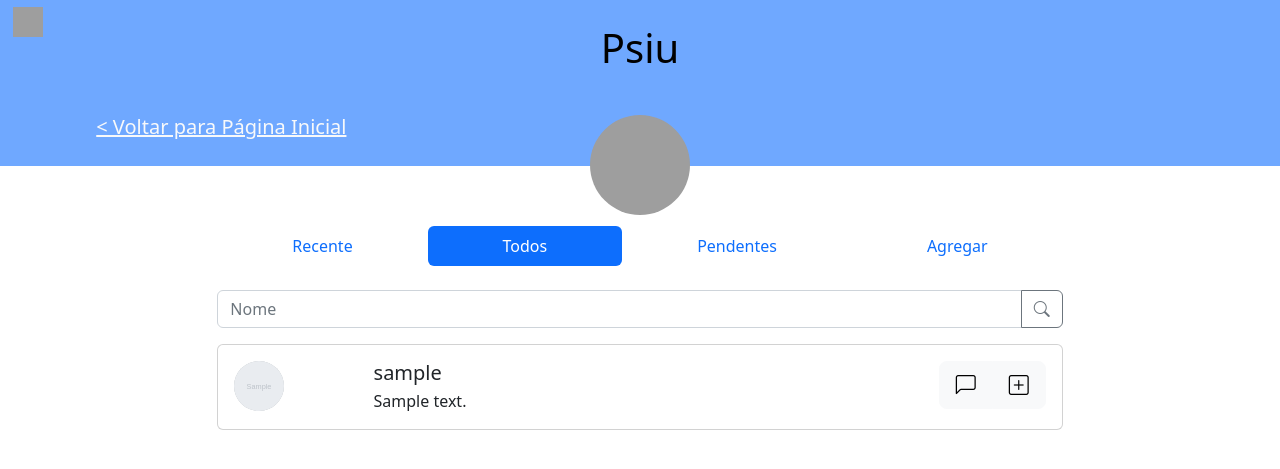
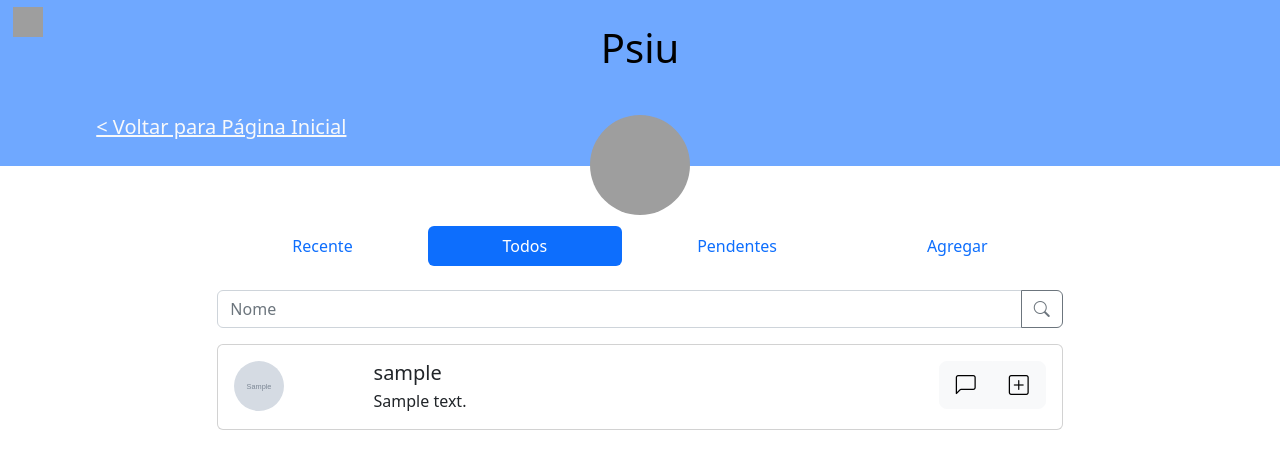
Before and after one commit to magrcruz/PSIU, a Django app: page /psiuAmigos/todos in a window 1280 px wide. Shown: the top 469 px of the page. Run offline with Django 3.2, Linux system fonts and the light colour scheme; a user stored in the database is signed in; tables that the repository leaves empty hold one stand-in row (values such as "Sample post"); grey boxes marked "Sample" are stand-in pictures; parts of the project's set-up code (start-up, migrations or seed data) failed here and were passed over; some libraries are stand-ins or nearby versions; grey boxes are pictures that could not be loaded.

Commit message:
mini fix

```diff
--- a/templates/amigos/includes/amigoOverview.html
+++ b/templates/amigos/includes/amigoOverview.html
@@ -2,7 +2,7 @@
     <div class="card-body">
         <div class="row">
             <div class="col-2">
-                <img src='{{ img|default:"" }}' class="placeholder bg-secondary rounded float-start rounded-circle"  max-height="100%" height = "50px" width="50px ">
+                <img src='{{ img|default:"" }}' class="rounded float-start rounded-circle"  max-height="100%" height = "50px" width="50px ">
             </div>
             <div class="col">
                 <h5 class="card-title">{{ nome|default:"Nome" }}</h5>
```
Also changed, not shown: media/images/images_Vw9bZTe.jpg (added).
